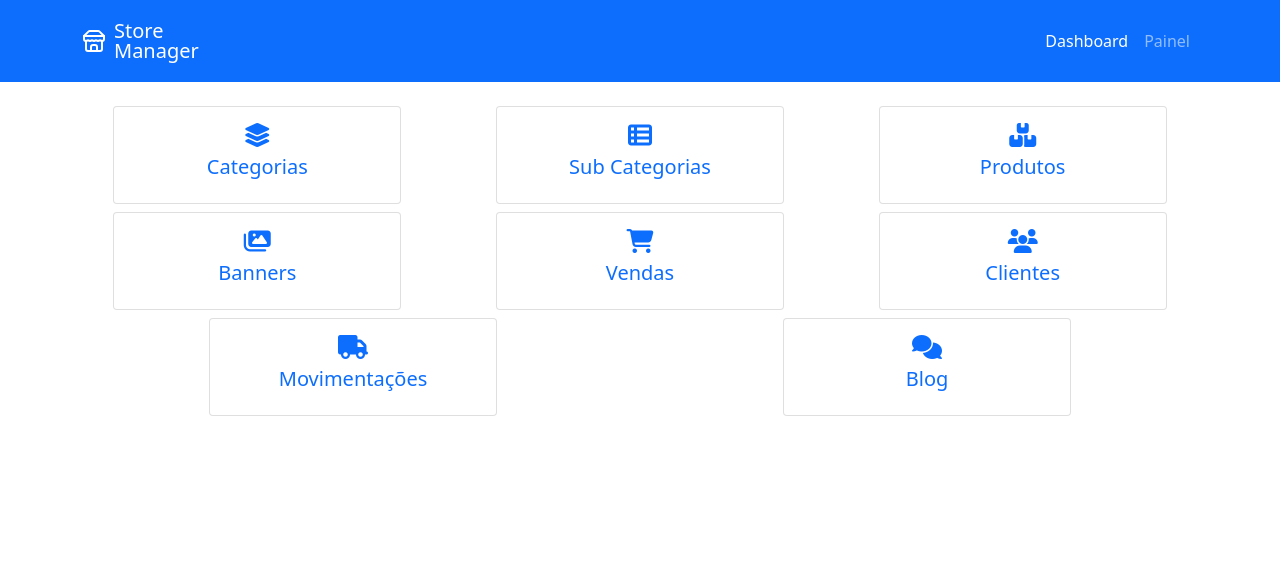
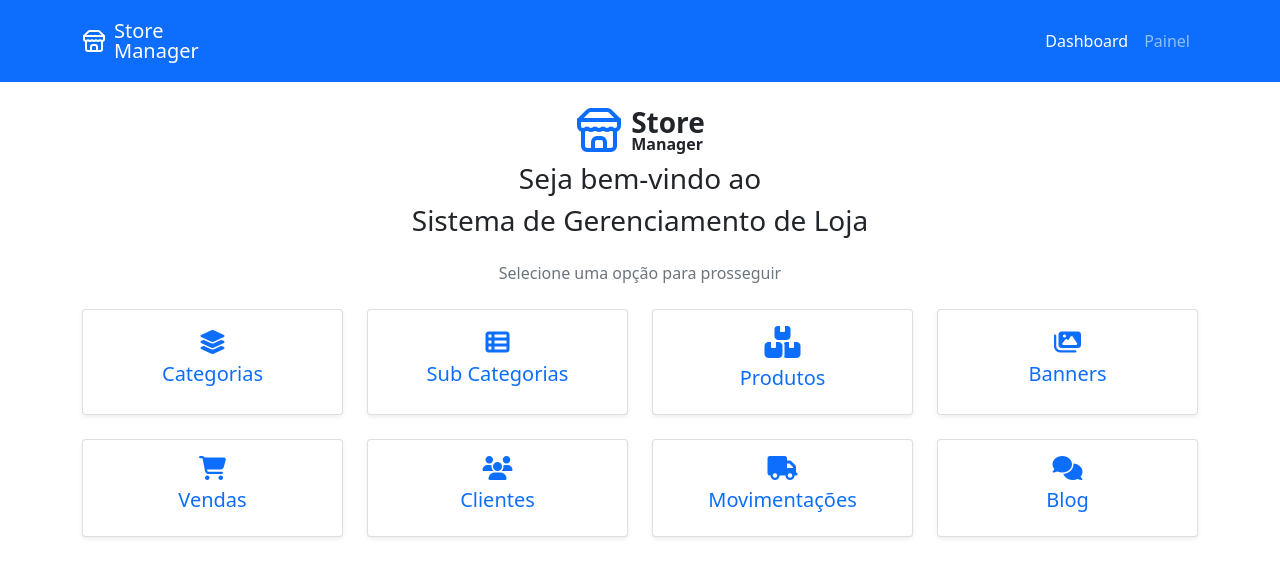
Before and after one commit to alvarogomesilva/ecommerce-react-node, a React (Vite) app in the folder frontend/: page /painel in a window 1280 px wide. Shown: the top 576 px of the page. Built offline with nearby package versions, Linux system fonts and the light colour scheme; no server answers.

Commit message:
refactor: ajuste nos cards e titulos da pagina de painel

```diff
--- a/frontend/src/pages/admin/painel.tsx
+++ b/frontend/src/pages/admin/painel.tsx
@@ -1,71 +1,63 @@
+import { Store } from "lucide-react";
 import { Link } from "react-router-dom";
-
 
 export function Painel() {
   return (
     <div className="container">
-      <div className="row justify-content-between mt-4 gap-2">
-        <div className="card col-6 col-md-3 mx-auto" style={{ width: '18rem' }}>
-          <Link
-            to={"/admin/categories"}
-            className="card-body d-flex flex-column justify-content-center align-items-center gap-2 text-decoration-none">
-            <i className="fa-solid fa-layer-group fs-4"></i>
-            <h5 className="card-title">Categorias</h5>
-
-          </Link>
+      {/* Título e ícone principal */}
+      <div className="d-flex justify-content-center align-items-center mt-4 mb-2">
+        <Store
+          className="me-2 text-primary"
+          size={48} // Ícone maior que o padrão
+        />
+        <div className="d-flex flex-column lh-1">
+          <span className="fw-bold fs-3">Store</span>
+          <span className="fw-bolder">Manager</span>
         </div>
-        <div className="card col-6 col-md-3 mx-auto" style={{ width: '18rem' }}>
-          <Link to={"/admin/sub-categories"} className="card-body d-flex flex-column justify-content-center align-items-center gap-2 text-decoration-none">
-            <i className="fa-solid fa-table-list fs-4"></i>
-            <h5 className="card-title">Sub Categorias</h5>
-
-          </Link>
-        </div>
-        <div className="card col-6 col-md-3 mx-auto" style={{ width: '18rem' }}>
-          <Link to={"/admin/products"} className="card-body d-flex flex-column justify-content-center align-items-center gap-2 text-decoration-none">
-            <i className="fa-solid fa-boxes-stacked fs-4"></i>
-            <h5 className="card-title">Produtos</h5>
-
-          </Link>
-        </div>
-        <div className="card col-6 col-md-3 mx-auto" style={{ width: '18rem' }}>
-          <Link to={"/admin/banners"} className="card-body d-flex flex-column justify-content-center align-items-center gap-2 text-decoration-none">
-            <i className="fa-solid fa-images fs-4"></i>
-            <h5 className="card-title">Banners</h5>
-
-          </Link>
-        </div>
-        <div className="card col-6 col-md-3 mx-auto" style={{ width: '18rem' }}>
-          <Link to={"/admin/banners"} className="card-body d-flex flex-column justify-content-center align-items-center gap-2 text-decoration-none">
-            <i className="fa-solid fa-cart-shopping fs-4"></i>
-            <h5 className="card-title">Vendas</h5>
-
-          </Link>
       </div>
 
-        <div className="card col-6 col-md-3 mx-auto" style={{ width: '18rem' }}>
-          <Link to={"/admin/banners"} className="card-body d-flex flex-column justify-content-center align-items-center gap-2 text-decoration-none">
-            <i className="fa-solid fa-users fs-4"></i>
-            <h5 className="card-title">Clientes</h5>
+      {/* Texto de boas-vindas */}
+      <div className="text-center mb-4">
+        <h3 className="text-bolder fs-3">Seja bem-vindo ao</h3>
+        <h3 className="text-bolder fs-3">Sistema de Gerenciamento de Loja</h3>
+      </div>
 
-          </Link>
+      <div className="text-center my-4">
+        <p className="text-secondary">Selecione uma opção para prosseguir</p>
       </div>
-        <div className="card col-6 col-md-3 mx-auto" style={{ width: '18rem' }}>
-          <Link to={"/admin/banners"} className="card-body d-flex flex-column justify-content-center align-items-center gap-2 text-decoration-none">
-            <i className="fa-solid fa-truck fs-4"></i>
-            <h5 className="card-title">Movimentações</h5>
 
-          </Link>
-        </div>
-        <div className="card col-6 col-md-3 mx-auto" style={{ width: '18rem' }}>
-          <Link to={"/admin/banners"} className="card-body d-flex flex-column justify-content-center align-items-center gap-2 text-decoration-none">
-            <i className="fa-solid fa-comments fs-4"></i>
-            <h5 className="card-title">Blog</h5>
-
+      {/* Grid de cards */}
+      <div className="row g-4">
+        {[
+          { to: "/admin/categories", icon: "fa-layer-group", title: "Categorias" },
+          { to: "/admin/sub-categories", icon: "fa-table-list", title: "Sub Categorias" },
+          { to: "/admin/products", icon: "fa-boxes-stacked", title: "Produtos" },
+          { to: "/admin/banners", icon: "fa-images", title: "Banners" },
+          { to: "/admin/banners", icon: "fa-cart-shopping", title: "Vendas" },
+          { to: "/admin/banners", icon: "fa-users", title: "Clientes" },
+          { to: "/admin/banners", icon: "fa-truck", title: "Movimentações" },
+          { to: "/admin/banners", icon: "fa-comments", title: "Blog" },
+        ].map((item, index) => (
+          <div
+            key={index}
+            className="col-6 col-md-4 col-lg-3 d-flex justify-content-center"
+          >
+            <div className="card shadow-sm" style={{ width: "100%", maxWidth: "18rem" }}>
+              <Link
+                to={item.to}
+                className="card-body d-flex flex-column justify-content-center align-items-center gap-2 text-decoration-none"
+              >
+                <i
+                  className={`fa-solid ${item.icon} ${
+                    index === 2 ? "fs-2" : "fs-4"
+                  }`} // Aumenta o ícone do card do meio (Produtos)
+                ></i>
+                <h5 className="card-title text-center">{item.title}</h5>
               </Link>
             </div>
           </div>
-
+        ))}
+      </div>
     </div>
   );
 }
```
Lines whose indentation alone changed are shown as unchanged.
